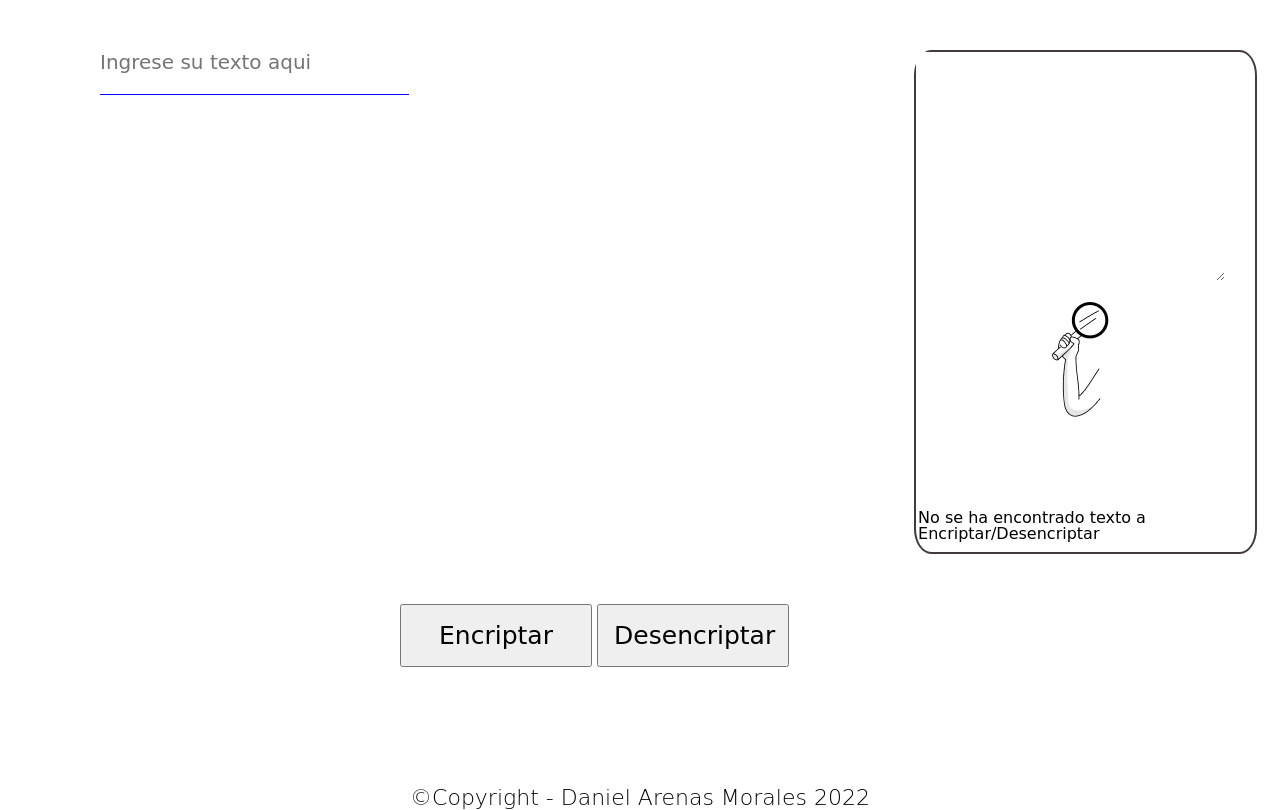
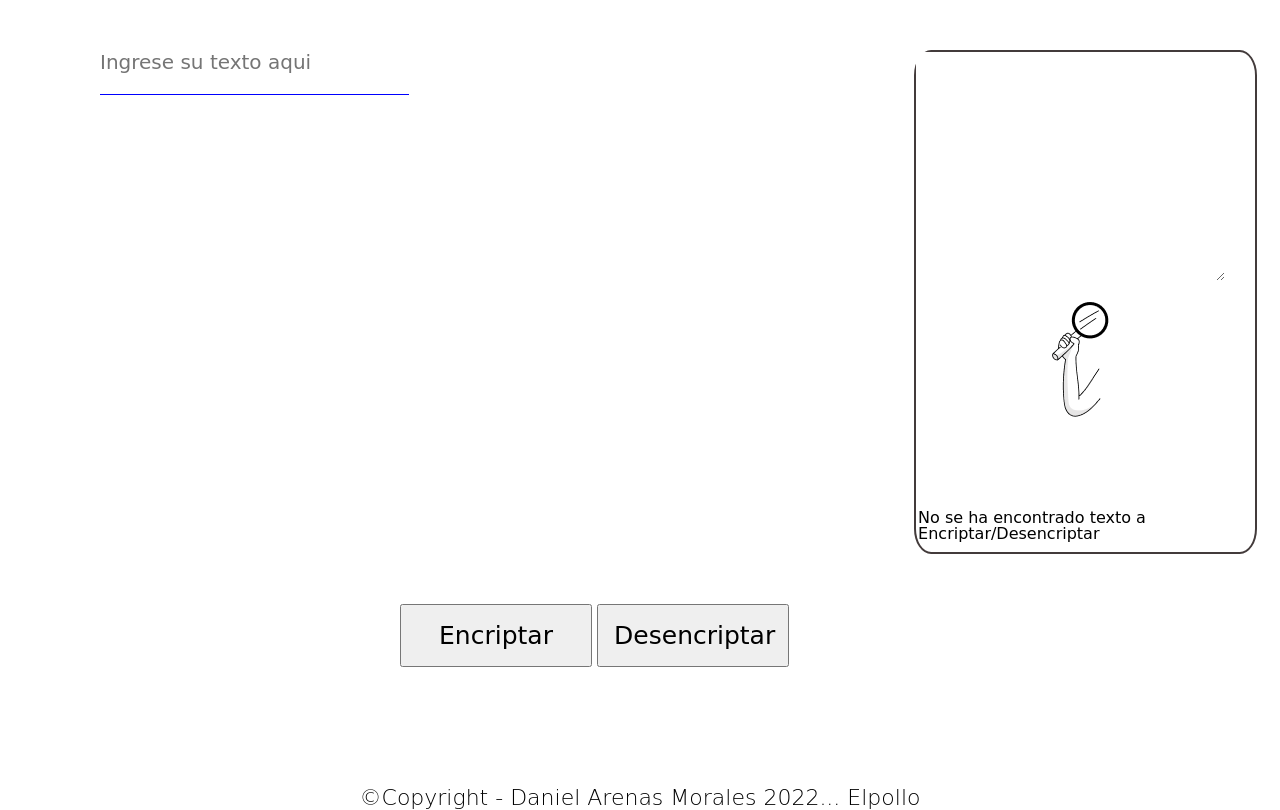
Before and after one commit to DanyElPollo/Challenges, a plain HTML site: page index.html in a window 1280 px wide. Shown: the part 101-911 px from the top of the page. Drawn offline with Linux system fonts and the light colour scheme; a web font is replaced by a local one.

Commit message:
agregando descripcion al fondo

```diff
--- a/index.html
+++ b/index.html
@@ -58,7 +58,7 @@
         }
     </script>
     <footer>
-        <p class="copyright">©Copyright - Daniel Arenas Morales 2022</p>
+        <p class="copyright">©Copyright - Daniel Arenas Morales 2022... Elpollo</p>
     </footer>
 </body>
 
```
